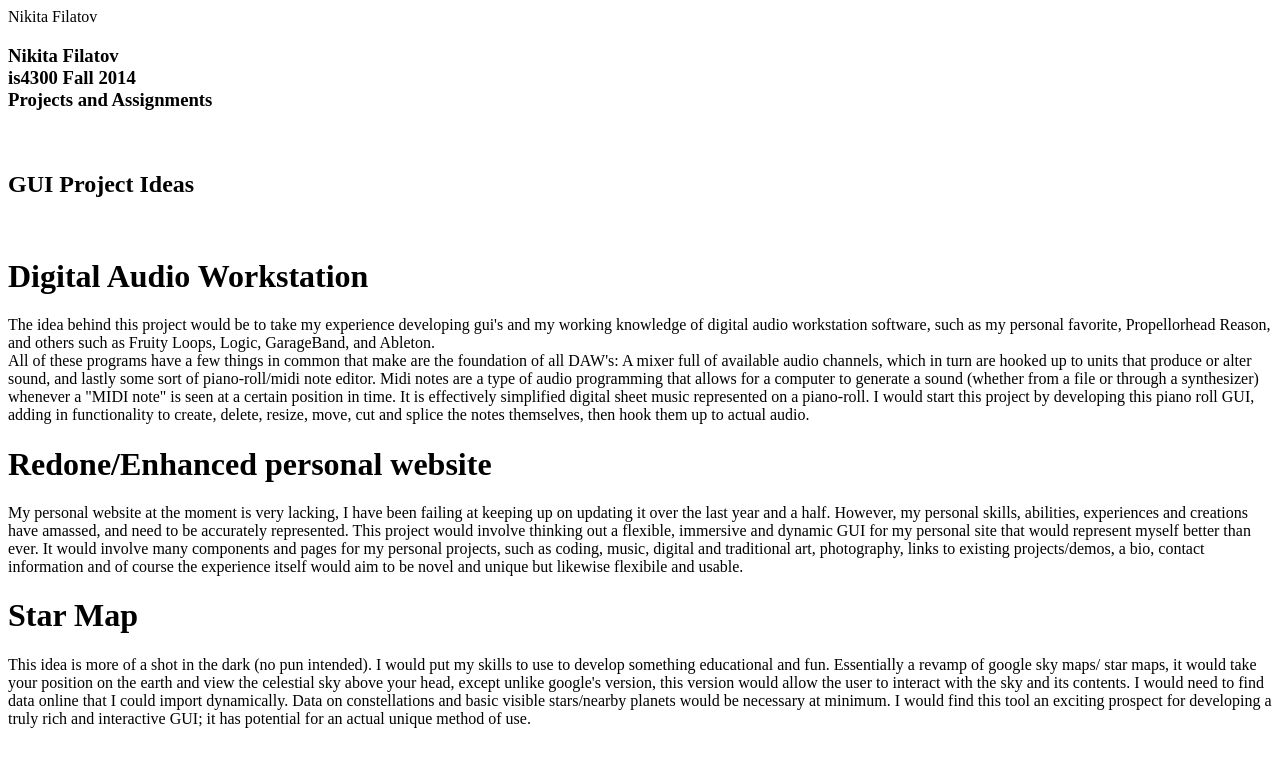
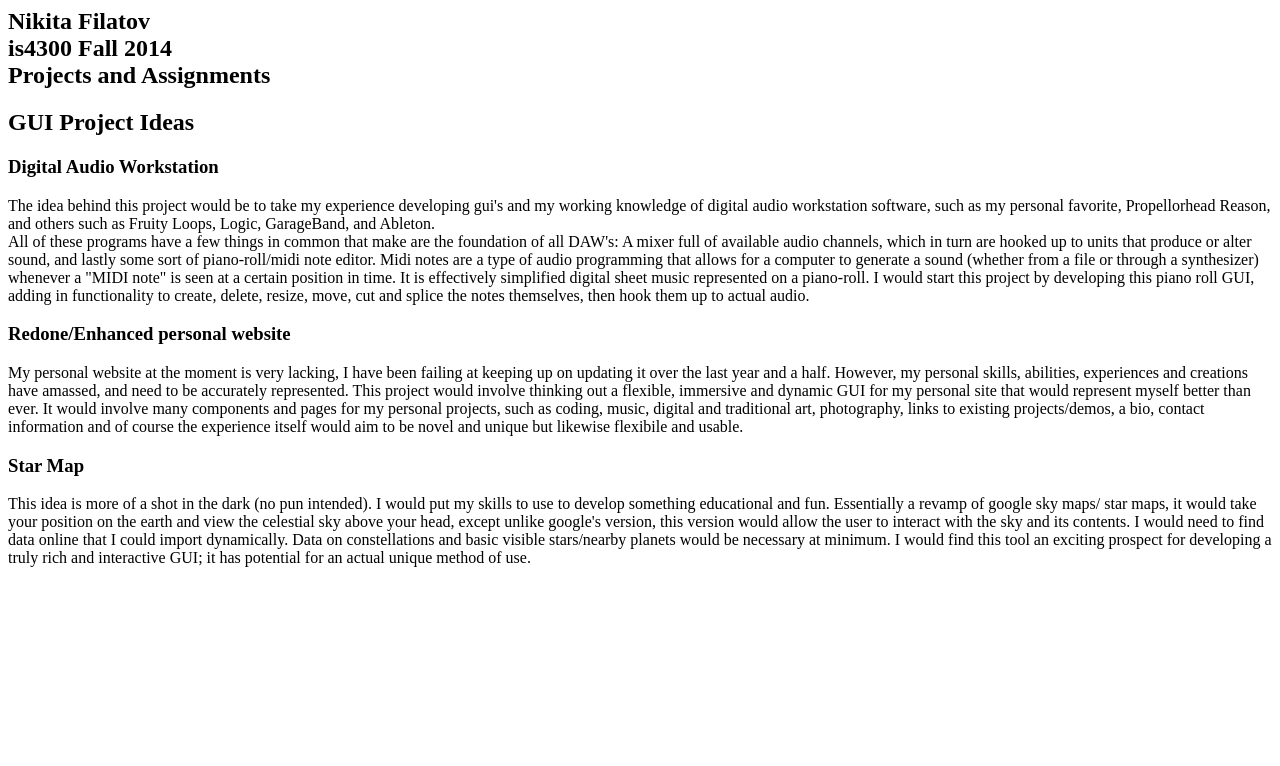
Before and after one commit to adeka/is4300f14, a plain HTML site: page index.html in a window 1280 px wide. Drawn offline with Linux system fonts and the light colour scheme.

Commit message:
small changes

```diff
--- a/index.html
+++ b/index.html
@@ -1,21 +1,18 @@
 <html>
-
+<title> Nikita Filatov's Home Page </title>
 <head>
-	Nikita Filatov
-</head>
-	<h3>
+	<h2>
 	Nikita Filatov <br>
 	is4300 Fall 2014 <br>
-	Projects and Assignments <br> </h2>
-	<h3>
-	<br>
+	Projects and Assignments <br>
+	</h2>
+</head>
 	<h2>
 	GUI Project Ideas <br>
 	</h2>
-	<br>
-	<h1>
+	<h3>
 	Digital Audio Workstation <br>
-	</h1>
+	</h3>
 	The idea behind this project would be to take my experience developing gui's and my working knowledge
 	of digital audio workstation software, such as my personal favorite, Propellorhead Reason, and others such as
 	Fruity Loops, Logic, GarageBand, and Ableton. <br>
@@ -28,9 +25,9 @@
 	to create, delete, resize, move, cut and splice the notes themselves, then hook them up to actual audio.
 	<br>
 
-	<h1>
+	<h3>
 	Redone/Enhanced personal website <br>
-	</h1>
+	</h3>
 	My personal website at the moment is very lacking, I have been failing at keeping up on updating it over the last year and a half.
 	However, my personal skills, abilities, experiences and creations have amassed, and need to be accurately represented.
 	This project would involve thinking out a flexible, immersive and dynamic GUI for my personal site that would represent myself
@@ -39,9 +36,9 @@
 	and unique but likewise flexibile and usable.
 	<br>
 
-	<h1>
+	<h3>
 	Star Map <br>
-	</h1>
+	</h3>
 
 	This idea is more of a shot in the dark (no pun intended). I would put my skills to use to develop something educational and fun.
 	Essentially a revamp of google sky maps/ star maps, it would take your position on the earth and view the celestial sky above your head,
```
